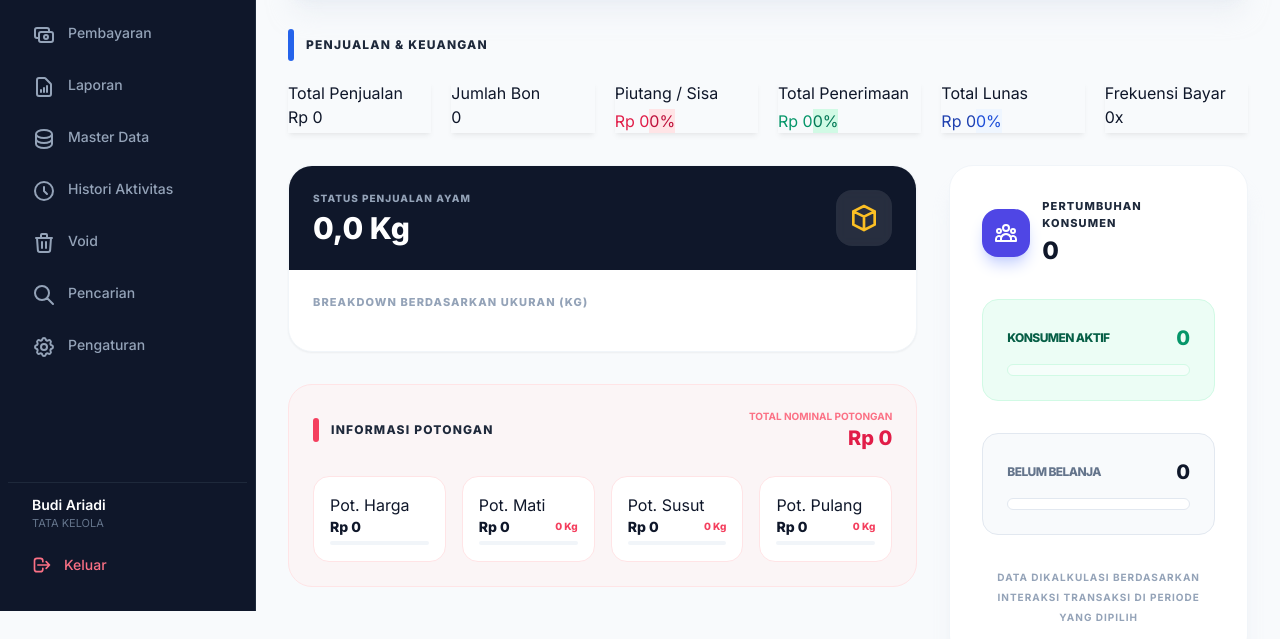
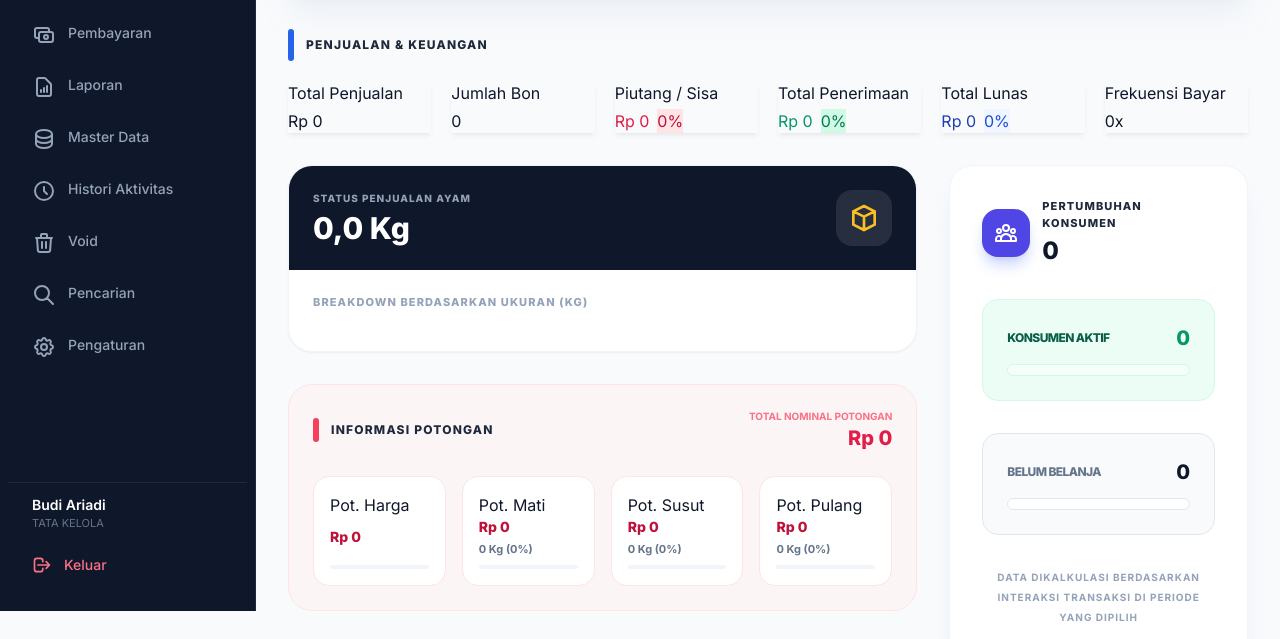
Before and after one commit to budileo/tataglobal, a website built with Vite: page apps/frontend/dashboard.html in a window 1280 px wide. Shown: the part 189-828 px from the top of the page. Built offline with nearby package versions, Linux system fonts and the light colour scheme.

Commit message:
UI: Refine Dashboard KPI alignments, fix consumer counting using master data, and add Kg percentages to returns

```diff
--- a/apps/frontend/dashboard.html
+++ b/apps/frontend/dashboard.html
@@ -29,8 +29,8 @@
          @apply shadow-lg -translate-y-1 border-emerald-100;
       }
       .kpi-label { @apply text-[11px] uppercase font-extrabold text-slate-400 tracking-widest mb-2 block; }
-      .kpi-value { @apply text-xl font-extrabold text-slate-900 leading-none; }
-      .percentage-badge { @apply text-[10px] font-bold px-2 py-0.5 rounded-full ml-2; }
+      .kpi-value { @apply text-lg lg:text-xl font-extrabold text-slate-900 tracking-tight; word-break: break-all; }
+      .percentage-badge { @apply text-[10px] sm:text-xs font-bold px-2 py-0.5 rounded-full whitespace-nowrap; }
 
       /* Scrollbar Custom */
       ::-webkit-scrollbar { width: 6px; height: 6px; }
@@ -172,18 +172,18 @@
             </div>
          </div>
          <div class="grid grid-cols-1 sm:grid-cols-2 lg:grid-cols-3 xl:grid-cols-6 gap-5">
-            <div class="kpi-card group"><p class="kpi-label">Total Penjualan</p><h3 id="stat-total-jual" class="kpi-value group-hover:text-blue-600 transition-colors">Rp 0</h3></div>
-            <div class="kpi-card"><p class="kpi-label">Jumlah Bon</p><h3 id="stat-jml-bon" class="kpi-value">0</h3></div>
+            <div class="kpi-card group"><p class="kpi-label">Total Penjualan</p><div class="mt-1"><h3 id="stat-total-jual" class="kpi-value group-hover:text-blue-600 transition-colors">Rp 0</h3></div></div>
+            <div class="kpi-card"><p class="kpi-label">Jumlah Bon</p><div class="mt-1"><h3 id="stat-jml-bon" class="kpi-value">0</h3></div></div>
             <div class="kpi-card"><p class="kpi-label">Piutang / Sisa</p>
-               <div class="flex items-center mt-1"><h3 id="stat-piutang" class="kpi-value text-rose-600">Rp 0</h3><span id="stat-piutang-pct" class="percentage-badge bg-rose-100 text-rose-700">0%</span></div>
+               <div class="flex flex-wrap items-center mt-1 gap-2"><h3 id="stat-piutang" class="kpi-value text-rose-600">Rp 0</h3><span id="stat-piutang-pct" class="percentage-badge bg-rose-100 text-rose-700">0%</span></div>
             </div>
             <div class="kpi-card"><p class="kpi-label">Total Penerimaan</p>
-               <div class="flex items-center mt-1"><h3 id="stat-penerimaan" class="kpi-value text-emerald-600">Rp 0</h3><span id="stat-penerimaan-pct" class="percentage-badge bg-emerald-100 text-emerald-700">0%</span></div>
+               <div class="flex flex-wrap items-center mt-1 gap-2"><h3 id="stat-penerimaan" class="kpi-value text-emerald-600">Rp 0</h3><span id="stat-penerimaan-pct" class="percentage-badge bg-emerald-100 text-emerald-700">0%</span></div>
             </div>
             <div class="kpi-card"><p class="kpi-label">Total Lunas</p>
-               <div class="flex items-center mt-1"><h3 id="stat-lunas" class="kpi-value text-blue-800">Rp 0</h3><span id="stat-lunas-pct" class="percentage-badge bg-blue-50 text-blue-700">0%</span></div>
+               <div class="flex flex-wrap items-center mt-1 gap-2"><h3 id="stat-lunas" class="kpi-value text-blue-800">Rp 0</h3><span id="stat-lunas-pct" class="percentage-badge bg-blue-50 text-blue-700">0%</span></div>
             </div>
-            <div class="kpi-card"><p class="kpi-label">Frekuensi Bayar</p><h3 id="stat-xbayar" class="kpi-value">0x</h3></div>
+            <div class="kpi-card"><p class="kpi-label">Frekuensi Bayar</p><div class="mt-1"><h3 id="stat-xbayar" class="kpi-value">0x</h3></div></div>
          </div>
       </div>
 
@@ -222,25 +222,28 @@
                   </div>
                </div>
                <div class="grid grid-cols-1 sm:grid-cols-2 md:grid-cols-4 gap-4">
-                  <div class="bg-white p-4 rounded-2xl border border-rose-100">
+                   <div class="bg-white p-4 rounded-2xl border border-rose-100 flex flex-col justify-between">
                      <p class="kpi-label">Pot. Harga</p>
-                     <p id="stat-pot-harga" class="text-sm font-black">Rp 0</p>
-                     <div class="mt-1 h-1 w-full bg-slate-100 rounded-full overflow-hidden"><div id="bar-pot-harga" class="bg-rose-500 h-full" style="width:0%"></div></div>
+                     <p id="stat-pot-harga" class="text-sm font-black text-rose-700">Rp 0</p>
+                     <div class="mt-2 h-1 w-full bg-slate-100 rounded-full overflow-hidden"><div id="bar-pot-harga" class="bg-rose-500 h-full" style="width:0%"></div></div>
                   </div>
-                  <div class="bg-white p-4 rounded-2xl border border-rose-100">
+                  <div class="bg-white p-4 rounded-2xl border border-rose-100 flex flex-col justify-between">
                      <p class="kpi-label">Pot. Mati</p>
-                     <div class="flex justify-between items-center"><p id="stat-pot-mati-rp" class="text-sm font-black">Rp 0</p><span id="stat-pot-mati-kg" class="text-[10px] font-black text-rose-500">0 Kg</span></div>
-                     <div class="mt-1 h-1 w-full bg-slate-100 rounded-full overflow-hidden"><div id="bar-pot-mati" class="bg-rose-500 h-full" style="width:0%"></div></div>
+                     <p id="stat-pot-mati-rp" class="text-sm font-black text-rose-700">Rp 0</p>
+                     <p id="stat-pot-mati-kg" class="text-[11px] font-bold text-slate-500 mt-1 whitespace-nowrap">0 Kg (0%)</p>
+                     <div class="mt-2 h-1 w-full bg-slate-100 rounded-full overflow-hidden"><div id="bar-pot-mati" class="bg-rose-500 h-full" style="width:0%"></div></div>
                   </div>
-                  <div class="bg-white p-4 rounded-2xl border border-rose-100">
+                  <div class="bg-white p-4 rounded-2xl border border-rose-100 flex flex-col justify-between">
                      <p class="kpi-label">Pot. Susut</p>
-                     <div class="flex justify-between items-center"><p id="stat-pot-susut-rp" class="text-sm font-black">Rp 0</p><span id="stat-pot-susut-kg" class="text-[10px] font-black text-rose-500">0 Kg</span></div>
-                     <div class="mt-1 h-1 w-full bg-slate-100 rounded-full overflow-hidden"><div id="bar-pot-susut" class="bg-rose-500 h-full" style="width:0%"></div></div>
+                     <p id="stat-pot-susut-rp" class="text-sm font-black text-rose-700">Rp 0</p>
+                     <p id="stat-pot-susut-kg" class="text-[11px] font-bold text-slate-500 mt-1 whitespace-nowrap">0 Kg (0%)</p>
+                     <div class="mt-2 h-1 w-full bg-slate-100 rounded-full overflow-hidden"><div id="bar-pot-susut" class="bg-rose-500 h-full" style="width:0%"></div></div>
                   </div>
-                  <div class="bg-white p-4 rounded-2xl border border-rose-100">
+                  <div class="bg-white p-4 rounded-2xl border border-rose-100 flex flex-col justify-between">
                      <p class="kpi-label">Pot. Pulang</p>
-                     <div class="flex justify-between items-center"><p id="stat-pot-pulang-rp" class="text-sm font-black">Rp 0</p><span id="stat-pot-pulang-kg" class="text-[10px] font-black text-rose-500">0 Kg</span></div>
-                     <div class="mt-1 h-1 w-full bg-slate-100 rounded-full overflow-hidden"><div id="bar-pot-pulang" class="bg-rose-500 h-full" style="width:0%"></div></div>
+                     <p id="stat-pot-pulang-rp" class="text-sm font-black text-rose-700">Rp 0</p>
+                     <p id="stat-pot-pulang-kg" class="text-[11px] font-bold text-slate-500 mt-1 whitespace-nowrap">0 Kg (0%)</p>
+                     <div class="mt-2 h-1 w-full bg-slate-100 rounded-full overflow-hidden"><div id="bar-pot-pulang" class="bg-rose-500 h-full" style="width:0%"></div></div>
                   </div>
                </div>
             </div>
@@ -373,14 +376,16 @@
           let totalAyamKg = 0;
           const ukuranMap = {};
 
-          // CONSUMER SETS
-          const allConsumersSet = new Set();
-          bons.forEach(b => { if(b.konsumen) allConsumersSet.add(b.konsumen.trim()); });
-          const allConsumersEver = Array.from(allConsumersSet);
+          // CONSUMER SETS FROM MASTER DATA
+          const masterKons = JSON.parse(localStorage.getItem('tata_master_konsumen')||'[]');
 
           const activeConsumersSet = new Set();
           filtered.forEach(b => { if(b.konsumen) activeConsumersSet.add(b.konsumen.trim()); });
           const activeConsumersInPeriod = Array.from(activeConsumersSet);
+
+          // Get unique consumers from master data + trans mix
+          const allConsumersEver = masterKons.map(k => k.nama);
+          const totalBase = Math.max(allConsumersEver.length, activeConsumersInPeriod.length);
 
           filtered.forEach(b => {
              const bTotal = parseFloat(b.total) || 0;
@@ -445,11 +450,11 @@
              document.getElementById('stat-potongan-pct').textContent = getPct(potTotal, totalJual);
              document.getElementById('stat-pot-harga').textContent = formatRp(potHarga);
              document.getElementById('stat-pot-mati-rp').textContent = formatRp(potMatiRp);
-             document.getElementById('stat-pot-mati-kg').textContent = potMatiKg.toFixed(1) + ' Kg';
+             document.getElementById('stat-pot-mati-kg').textContent = potMatiKg.toFixed(1) + ' Kg (' + getPct(potMatiKg, totalAyamKg) + ')';
              document.getElementById('stat-pot-susut-rp').textContent = formatRp(potSusutRp);
-             document.getElementById('stat-pot-susut-kg').textContent = potSusutKg.toFixed(1) + ' Kg';
+             document.getElementById('stat-pot-susut-kg').textContent = potSusutKg.toFixed(1) + ' Kg (' + getPct(potSusutKg, totalAyamKg) + ')';
              document.getElementById('stat-pot-pulang-rp').textContent = formatRp(potPulangRp);
-             document.getElementById('stat-pot-pulang-kg').textContent = potPulangKg.toFixed(1) + ' Kg';
+             document.getElementById('stat-pot-pulang-kg').textContent = potPulangKg.toFixed(1) + ' Kg (' + getPct(potPulangKg, totalAyamKg) + ')';
 
              document.getElementById('bar-pot-harga').style.width = getPct(potHarga, potTotal);
              document.getElementById('bar-pot-mati').style.width = getPct(potMatiRp, potTotal);
@@ -457,7 +462,7 @@
              document.getElementById('bar-pot-pulang').style.width = getPct(potPulangRp, potTotal);
 
              // CONSUMER RENDER
-             const totalKons = allConsumersEver.length;
+             const totalKons = totalBase;
              const aktif = activeConsumersInPeriod.length;
              const pasif = Math.max(0, totalKons - aktif);
              document.getElementById('stat-total-konsumen').textContent = totalKons;
```
